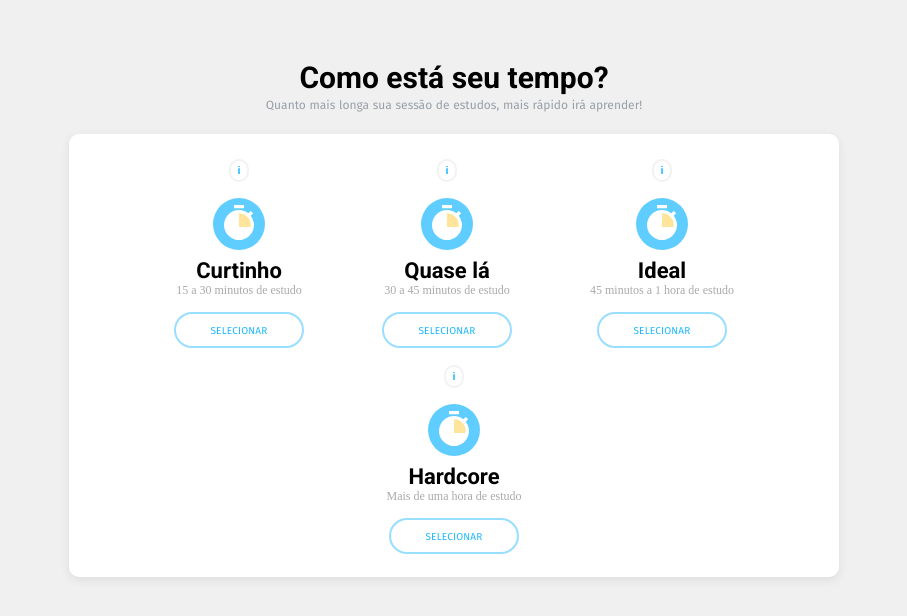
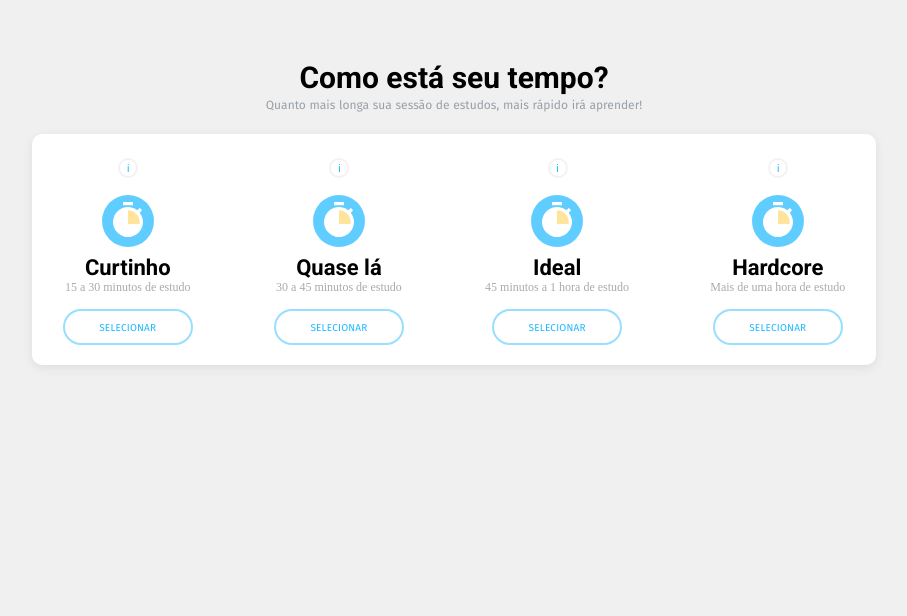
Before and after one commit to ocBruno/difficulty-screen, a Vue app: page / in a window 1280 px wide. Shown: the top 616 px of the page, without its empty margins (186-1093 px from the left). Built offline with nearby package versions, Linux system fonts and the light colour scheme.

Commit message:
adjust web version

```diff
--- a/src/components/DifficultyScreen.vue
+++ b/src/components/DifficultyScreen.vue
@@ -82,7 +82,7 @@ export default {
   font-size: 12px;
   word-spacing: 0.5px;
   opacity: 0.45;
-  margin-bottom: 1.64em;
+  margin-bottom: 0.36em;
 
 }
 h3 {
--- a/src/components/DifficultySelector.vue
+++ b/src/components/DifficultySelector.vue
@@ -1,22 +1,24 @@
 <template>
-  <div class="container-fluid">
-    <div class="difficulty-selector row justify-content-center mt-3 py-3 ">
+  <div class="container">
+    <div class="difficulty-selector row justify-content-center">
       <DifficultySelectorItem
         v-for="item in items"
         :item="item"
+        :isFirst="item === items[0]"
+        :isLast="item === items[items.length-1]"
         v-on:updateSelectedItem="updateSelectedItem"
         v-on:updateActiveModalItem="updateActiveModalItem"
         v-on:setActiveModalItem="setActiveModalItem"
         :isSelected="selectedItemKey === item.key "
         v-bind:key="item.key + '-item'"
       />
+    </div>
       <DifficultySelectorItemModal
         :item="activeModalItem"
         v-on:closeModal="closeModal"
         v-bind:key="activeModalItem.key + '-modal'"
         isModalVisible
       />
-    </div>
   </div>
 </template>
 
@@ -31,7 +33,7 @@ export default {
   props: {
     items: Array
   },
-  data: () => {
+  data: (items) => {
     return {
       isModalVisible: false,
       activeModalItem: {},
@@ -66,15 +68,21 @@ export default {
   box-shadow: 0px 3px 10px #4343431a;
   border-radius: 10px;
   opacity: 1;
+  margin-top: 1em;
+  padding: 0.8em 1em;
+  display: inline-flex;
 }
 
-@media only screen and (min-device-width : 650px) and (max-device-width : 1600px) {
-/* Styles for browsers */
-.difficulty-selector {
-  margin-left: 15em;
-  margin-right: 15em;
-
-
+@media only screen and (min-device-width : 1200px) and (max-device-width : 1600px) {
+/* Styles for laptop, desktops and other wide screens */
+.container {
+max-width: 1000px !important;
+}
+}
+@media only screen and (min-device-width : 650px) and (max-device-width : 1364px) {
+/* Styles for mobile */
+.container {
+max-width: 900px;
 }
 }
 </style>
--- a/src/components/DifficultySelectorItem.vue
+++ b/src/components/DifficultySelectorItem.vue
@@ -1,6 +1,6 @@
 <template>
-  <div class="col-sm-auto difficulty-selector-item">
-    <button @click="onInfoClick" class="mx-auto more-info-button">i</button>
+  <div :class="{'col-sm-auto align-self-center difficulty-selector-item': true, 'first': isFirst, 'last': isLast}">
+    <button @click="onInfoClick" class="more-info-button">i</button>
     <div @mouseover="onHover" @mouseout="onMouseOut" @click="onItemClick">
       <div :class="{'mt-3 stopwatch': true, 'stopwatch-bounce': isHovering}">
         <svg
@@ -53,7 +53,9 @@ export default {
   props: {
     item: Object,
     isSelected: Boolean,
-    isDisabled: Boolean
+    isDisabled: Boolean,
+    isFirst: Boolean,
+    isLast: Boolean
   },
   data: () => {
     return {
@@ -81,21 +83,25 @@ export default {
 
 <!-- Add "scoped" attribute to limit CSS to this component only -->
 <style scoped>
-
 @media (min-width: 320px) and (max-width: 480px) {
 
 
 }
-
+.first{
+  margin-left: 0 !important;
+}
+.last{
+  margin-right: 0 !important;
+}
 .difficulty-selector-item {
-margin: 0.48em 1.5em;
+  margin: 0.48em 1.6em;
 }
 .difficulty-selector-item:hover {
   cursor: pointer;
   user-select: none;
 }
 .stopwatch {
-  transition: transform 0.2s linear;
+  transition: transform 0.16s linear;
   opacity: 0.7;
 }
 .stopwatch-bounce {
@@ -124,7 +130,7 @@ margin: 0.48em 1.5em;
   font-size: 12px;
   color: #aaaaaa;
   margin-bottom: 10px;
-  transition: transform 0.2s linear;
+  transition: transform 0.16s linear;
   transition-delay: 50ms;
   line-height: 1;
   margin-bottom: 16px;
@@ -138,7 +144,7 @@ margin: 0.48em 1.5em;
   font-family: "Roboto";
   font-weight: 700;
   letter-spacing: 0;
-  transition: transform 0.2s linear;
+  transition: transform 0.16s linear;
   transition-delay: 50ms;
   color: #000000;
   line-height: 1;
@@ -147,6 +153,8 @@ margin: 0.48em 1.5em;
   opacity: 1;
 }
 .more-info-button {
+  padding: 0px;
+  margin-left: 1px;
   border: 2px solid #aaaaaa26;
   border-radius: 24px;
   color: #1cb9ff;
@@ -155,13 +163,12 @@ margin: 0.48em 1.5em;
   font-size: 11px;
   width: 20px;
   transition: border 100ms linear;
-  font-weight: 700;
 }
 .more-info-button:hover {
   border: 1px solid #76d4ff;
 }
 .select-button {
-  transition: transform 0.2s linear;
+  transition: transform 0.16s linear;
   width: 13em;
   height: 3.6em;
   font-family: "Fira Sans", regular;
```
